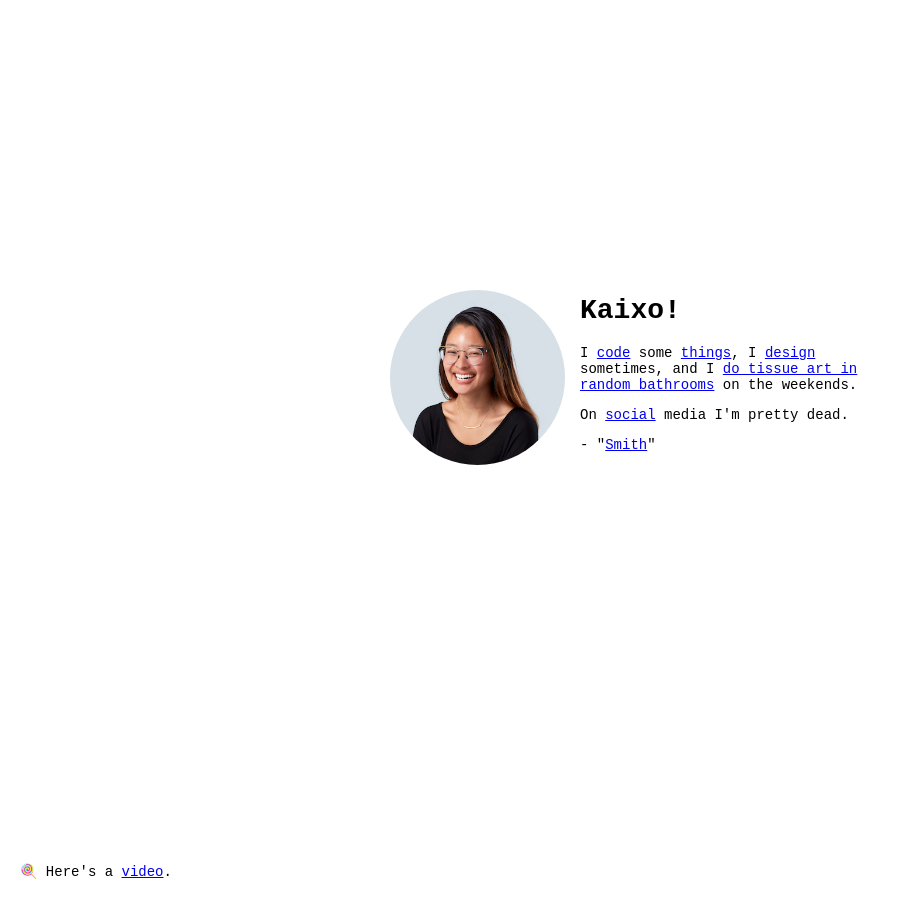
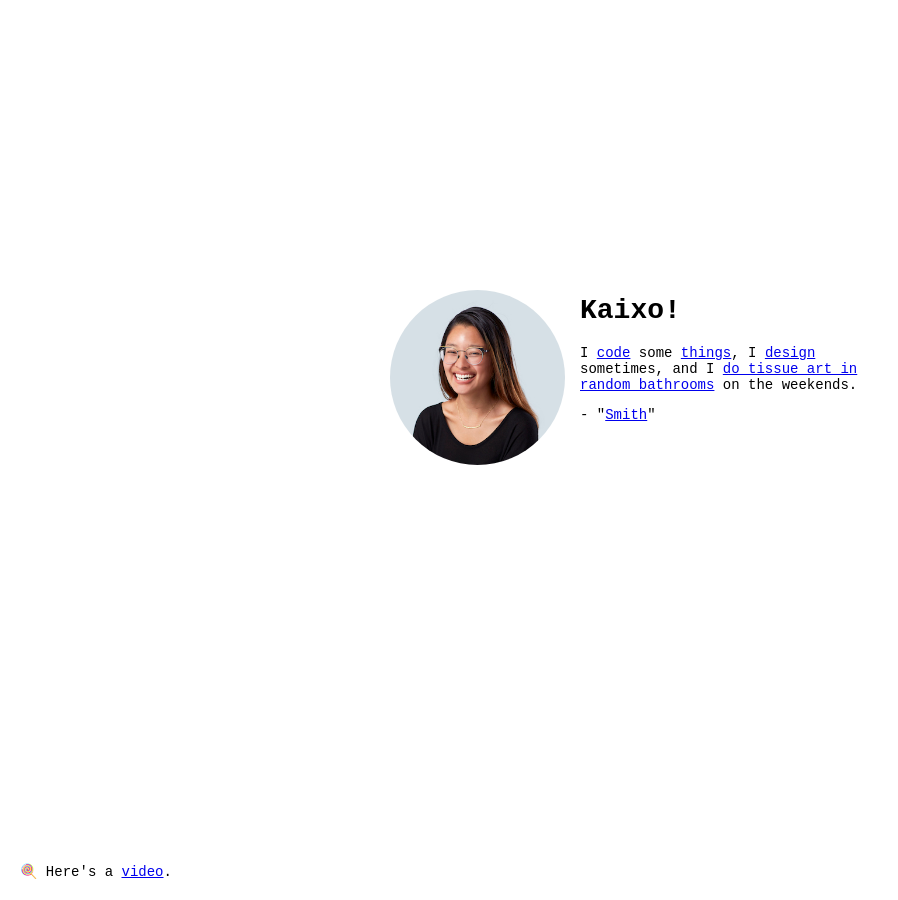
Before and after one commit to seimith/seimith.github.io, a Jekyll site: the page built from index.html, in a window 1280 px wide. Shown: the whole page, without its empty margins (0-898 px from the left). Built offline with Jekyll 4.4.1, drawn with Linux system fonts in a browser that asks for light colours; nearby versions of some CDN libraries.

Commit message:
Twitter is dead

```diff
--- a/index.html
+++ b/index.html
@@ -5,7 +5,6 @@ layout: default
   <img src="//raw.githubusercontent.com/seimith/seimith.github.io/master/_assets/me.jpg" alt="Me doing things." class="avatar">
   <H1>Kaixo!</H1>
   <p>I <a href="/writings/" target="_self" title="Technical posts.">code</a> some <a href="/categories/" target="_self" title="All post categories.">things</a>, I <a href="/designs/" target="_self" title="Design related posts.">design</a> sometimes, and I <a href="#" class="weekend">do random stuff</a> on the weekends.</p>
-  <p>On <a href="https://twitter.com/themcsuth/" target="_blank" title="Twitter.">social</a> media I'm pretty dead.</p>
   <p>- "<a href="https://www.linkedin.com/in/seimith/" target="_blank" title="Reach out to me on LinkedIn for work-related inquiries.">Smith</a>"</p>
 </div>
 <div class="special-treat">
```
